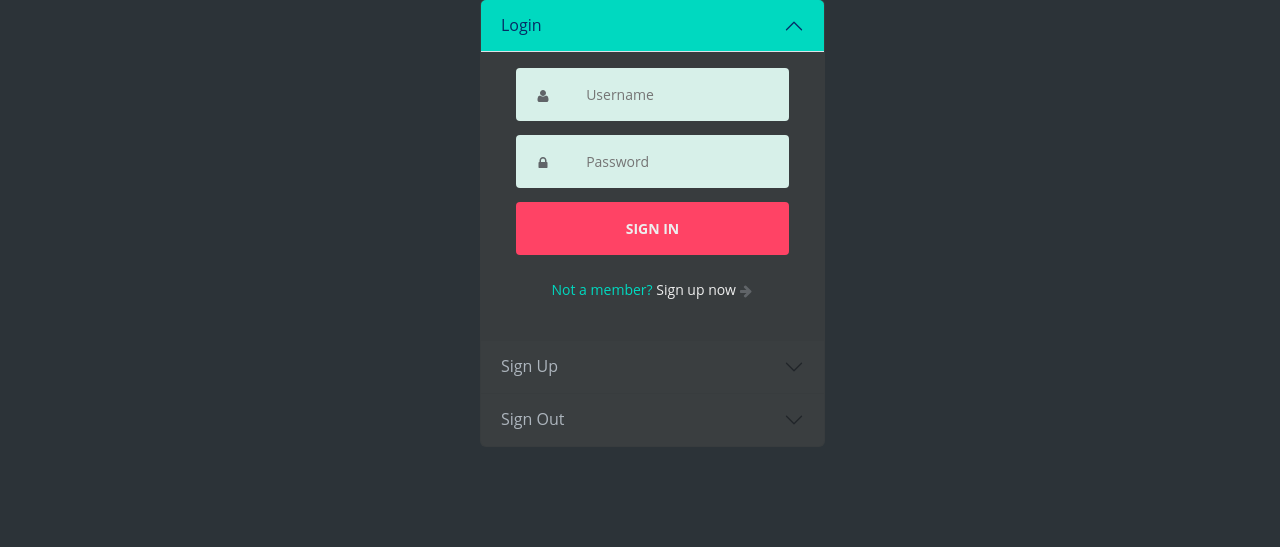
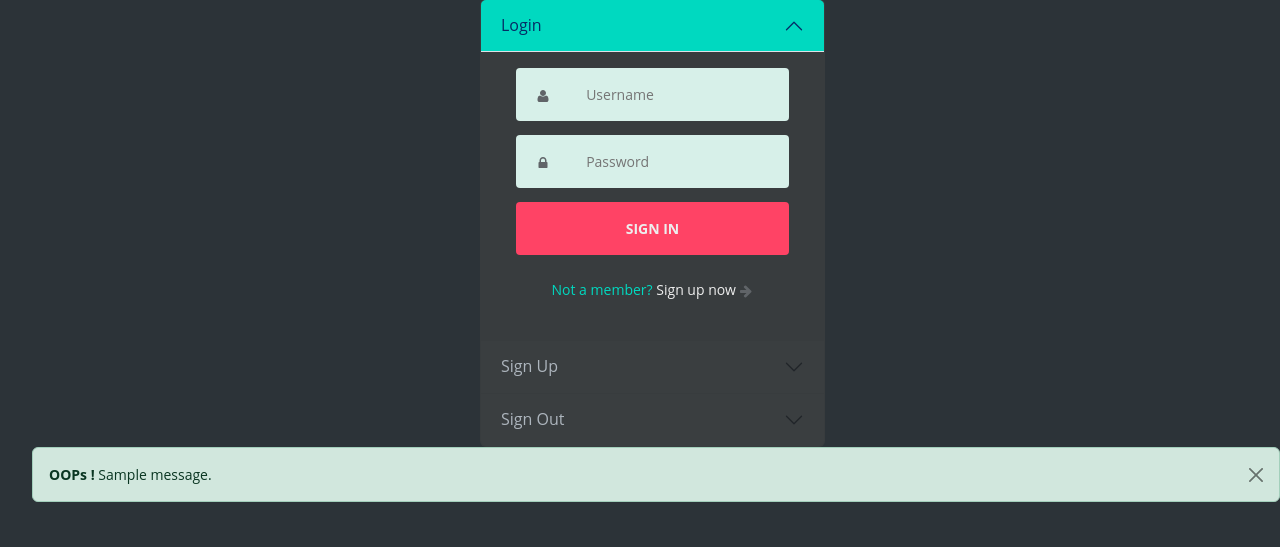
Before and after one commit to praTeek271/profiler, a Flask app: page /user/login in a window 1280 px wide. Shown: the part 62-609 px from the top of the page. Run offline with Flask 2, Linux system fonts and the light colour scheme; one stand-in notice (Sample message) is shown; some libraries are stand-ins or nearby versions.

Commit message:
user_login_feature_added

```diff
--- a/app.py
+++ b/app.py
@@ -63,6 +63,23 @@ def download_file(name):
 @app.route('/')
 def index():
     return(render_template('index.html'))
+@app.route('/user/signin', methods=['POST','GET'])
+def signin_data_store():
+    if request.method=='POST':
+        username=request.form['username']
+        password=request.form['password']
+        if username=="" or password=="":
+            flash("Please enter the values properly")
+            return redirect(url_for('signup'))
+        else:
+            user=User().query.filter_by(username=username).first()
+            if user and bcrypt.check_password_hash(user.password,password):
+                flash("Login Successful")
+                return redirect(url_for('userIndex'))
+            else:
+                flash("Invalid Credentials")
+                return redirect(url_for('signup'))
+    pass
 @app.route('/user/signup', methods=['POST','GET'])
 def signup_data_store():
     if request.method=='POST':
@@ -76,18 +93,20 @@ def signup_data_store():
             return redirect(url_for('signup'))
 
         else:
-            is_unique(username=username, email=email)
-            if is_unique:
-                flash("Username or Email already taken")
+            data_unique=User().query.filter_by(email=email).first()
+            if data_unique:
+                flash("Username or Email already taken",'warning')
+                print("--------------------------------->\tUsername or Email already taken")
                 return redirect(url_for('signup'))
-            hash_password=bcrypt.generate_password_hash(password,10)
-            user=User(name=name, username=username, email=email, password=hash_password)
-            db.session.add(user)
-            db.session.commit()
-            flash("User added successfully",'danger')
-            flash("Account is Created")
-            flash("Please login to continue")
-            return redirect(url_for('userIndex'))
+            else:
+                hash_password=bcrypt.generate_password_hash(password,10)
+                user=User(name=name, username=username, email=email, password=hash_password)
+                db.session.add(user)
+                db.session.commit()
+                flash("User added successfully",'danger')
+                flash("Account is Created")
+                flash("Please login to continue")
+                return redirect(url_for('userIndex'))
     else:
         return redirect(url_for('signup'))
 
--- a/static/signin.html
+++ b/static/signin.html
@@ -228,7 +228,7 @@
 <body class="align">
 
     <div class="grid">
-      <form action="{% url 'signin'%}" method="POST" class="form login">
+      <form action="/user/signin" method="POST" class="form login">
         <div class="form__field">
           <label for="login__username"><svg class="icon">
               <use xlink:href="#icon-user"></use>
@@ -249,7 +249,7 @@
 
       </form>
 
-      <p class="text--center">Not a member? <a href="{% url 'signup'%}">Sign up now</a> <svg class="icon">
+      <p class="text--center">Not a member? <a href="">Sign up now</a> <svg class="icon">
           <use xlink:href="#icon-arrow-right"></use>
         </svg></p>
 
--- a/templates/user/user_log_signup.html
+++ b/templates/user/user_log_signup.html
@@ -43,8 +43,8 @@
             background: #FF4365;
             border-radius: 10px;
         }
-<!-------------------------------------------------------------------------->
-        :root {
+
+        < !--------------------------------------------------------------------------> :root {
             --htmlFontSize: 100%;
             --bodyFontFamily: "Open Sans";
             --bodyFontFamilyFallback: sans-serif;
@@ -103,10 +103,12 @@
         .collapsed {
             color: #adb5bd;
         }
-        .signout{
+
+        .signout {
             background-color: #FF4365;
         }
-        .signout:hover{
+
+        .signout:hover {
             background-color: #d03a55;
         }
     </style>
@@ -131,8 +133,8 @@
                         <a class="nav-link" href="#">Services</a>
                     </li>
                     <li class="nav-item">
-                        <a class="nav-link" href="{{url_for('upload_file')}}" >
-                            <box-icon name='message-square-add' animation='flashing' color='#e6e6e6' ></box-icon>
+                        <a class="nav-link" href="{{url_for('upload_file')}}">
+                            <box-icon name='message-square-add' animation='flashing' color='#e6e6e6'></box-icon>
                         </a>
                     </li>
                 </ul>
@@ -144,11 +146,13 @@
 
 
     <div class="align grid">
+
         <div class="accordion" id="accordionExample" style="width: 345px;">
             <div class="accordion-item auth_box auth_block">
                 <h2 class="accordion-header">
                     <button class="accordion-button auth_block" type="button" data-bs-toggle="collapse"
                         data-bs-target="#collapseOne" aria-expanded="true" aria-controls="collapseOne">
+                        <!-- close flashes -->
                         Login
                     </button>
                 </h2>
@@ -162,7 +166,7 @@
             <div class="accordion-item auth_box auth_block">
                 <h2 class="accordion-header">
                     <button class="accordion-button collapsed auth_block" type="button" data-bs-toggle="collapse"
-                        data-bs-target="#collapseThree" aria-expanded="false" aria-controls="collapseThree">
+                    data-bs-target="#collapseThree" aria-expanded="false" aria-controls="collapseThree">
                         Sign Up
                     </button>
                 </h2>
@@ -175,10 +179,10 @@
             <div class="accordion-item auth_box auth_block">
                 <h2 class="accordion-header">
                     <button class="accordion-button collapsed auth_block" type="button" data-bs-toggle="collapse"
-                        data-bs-target="#collapseTwo" aria-expanded="false" aria-controls="collapseTwo">
-                        Sign Out
-                    </button>
-                </h2>
+                    data-bs-target="#collapseTwo" aria-expanded="false" aria-controls="collapseTwo">
+                    Sign Out
+                </button>
+            </h2>
                 <div id="collapseTwo" class="accordion-collapse collapse" data-bs-parent="#accordionExample">
                     <div class="accordion-body">
                         <div class="vstack gap-2 col-md-5 mx-auto">
@@ -192,6 +196,18 @@
 
         </div>
     </div>
+    {% with messages = get_flashed_messages(with_categories=true) %}
+    {% if messages %}
+    <ul class=flashes>
+        {% for category, message in messages %}
+        <div class="alert alert-{{category}} alert-dismissible fade show" role="alert">
+            <strong>OOPs !</strong> {{ message }}.
+            <button type="button" class="btn-close" data-bs-dismiss="alert" aria-label="Close"></button>
+          </div>
+        {% endfor %}
+    </ul>
+    {% endif %}
+    {% endwith %}
     <!-- scripts -->
     <!-------------------------------------------------------------------------------------------->
     <!-- bootstrap stripts -->
```
Also changed, not shown: instance/data.sqlite, 1 other file.
